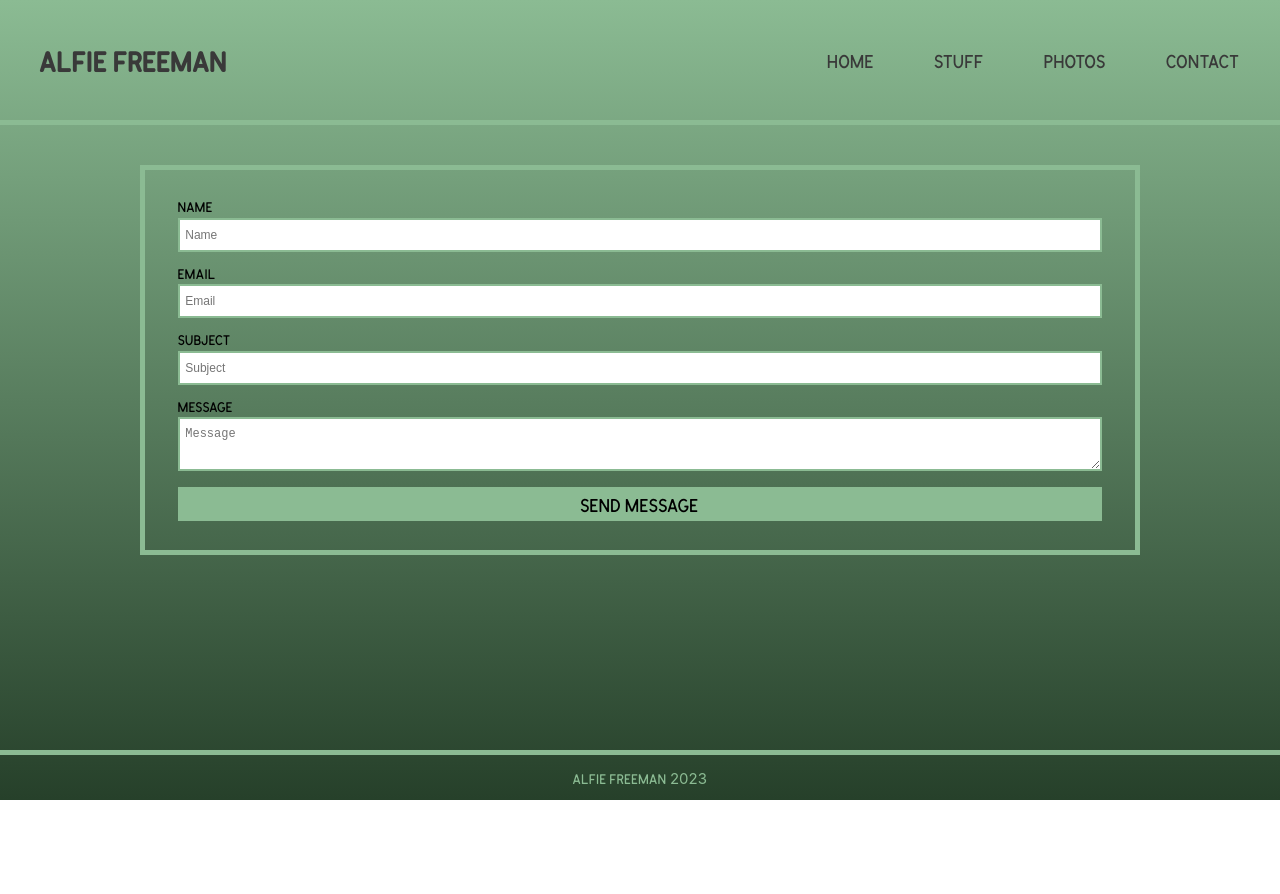
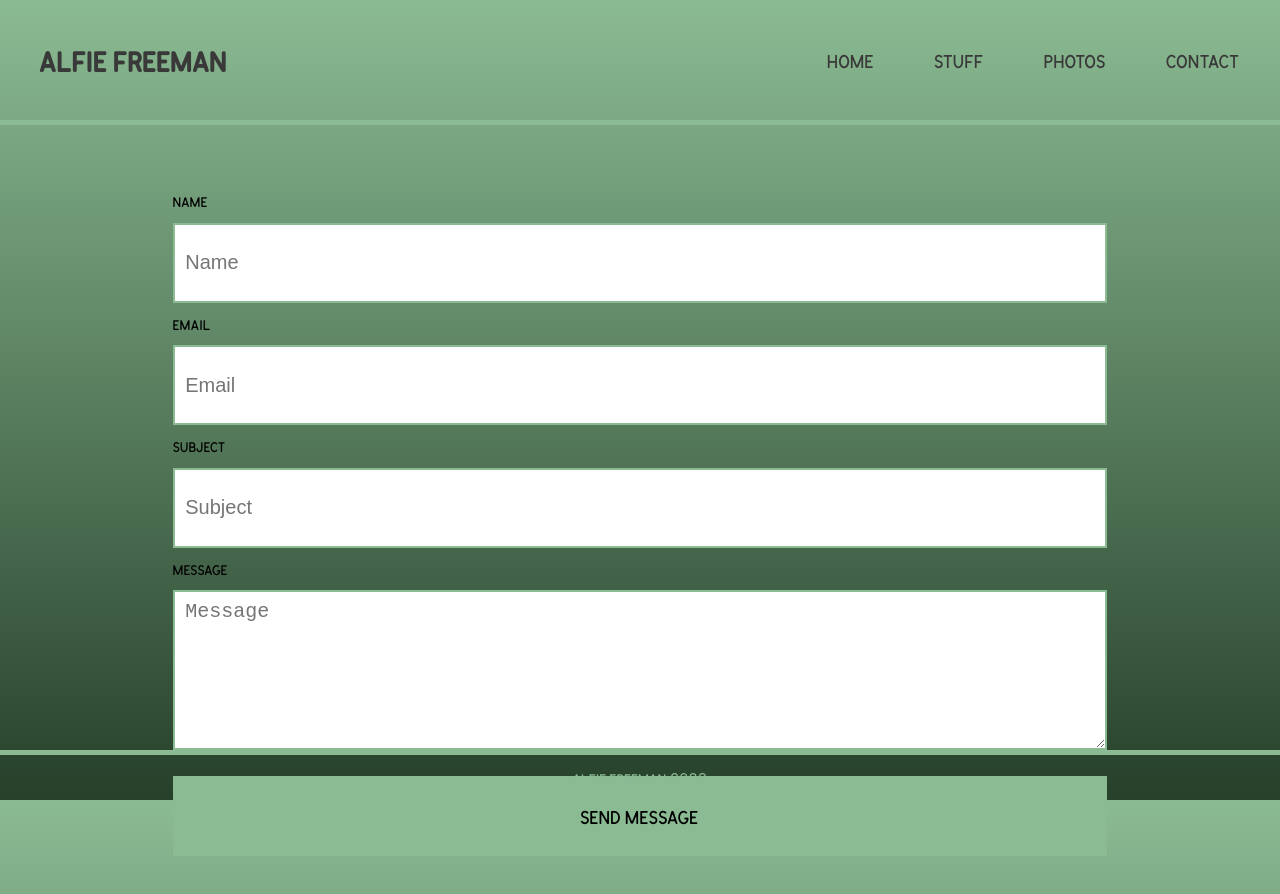
Before and after one commit to runticle/next-website, a Next.js app: page /contact in a window 1280 px wide. Shown: the top 894 px of the page. Before the commit the page ends 800 px from the top, so only its background shows below. Built offline with nearby package versions, Linux system fonts and the light colour scheme.

Commit message:
Make form stand out more, still not happy but will return to when I hook it up to twilio

```diff
--- a/src/components/Page.js
+++ b/src/components/Page.js
@@ -37,6 +37,7 @@ const GlobalStyles = createGlobalStyle`
       --bs: 0 12px 24px 0 rgba(0,0,0,0.09);
       --footerHeight: 50px;
       --borderWidth: 5px;
+      --inputHeight: 80px;
       box-sizing: border-box;
       font-size: 62.5%; // set defalt font size to 10px.
       height: 100%;
--- a/src/components/styles/Form.js
+++ b/src/components/styles/Form.js
@@ -1,7 +1,6 @@
 import styled, { keyframes } from 'styled-components';
 
 const Form = styled.form`
-  border: 5px solid var(--lightGreen, lightgreen);
   padding: 20px;
   font-size: 1.5rem;
   line-height: 1.5;
@@ -16,9 +15,11 @@ const Form = styled.form`
   textarea,
   select {
     width: 100%;
-    padding: 0.5rem;
-    font-size: 1.2rem;
+    padding: 1rem;
+    margin-top: 1rem;
+    font-size: 2rem;
     line-height: 2rem;
+    height: var(--inputHeight);
     border: 2px solid var(--lightGreen, lightgreen);
 
     &:focus {
@@ -26,13 +27,18 @@ const Form = styled.form`
       border-color: var(--darkGreen, darkGreen);
     }
   }
+  textarea {
+    height: calc(var(--inputHeight) * 2);
+  }
   button,
   input[type='submit'] {
     width: 100%;
+    height: var(--inputHeight);
     background: var(--lightGreen, lightGreen);
     border: 0;
+    margin-top: 1rem;
     font-size: 2rem;
-    padding: 0.5rem 1.2rem;
+    /* padding: 0.5rem 1.2rem; */
   }
   fieldset{
     border: 0;
```
Also changed, not shown: src/pages/index.js (+1 -6 lines).
